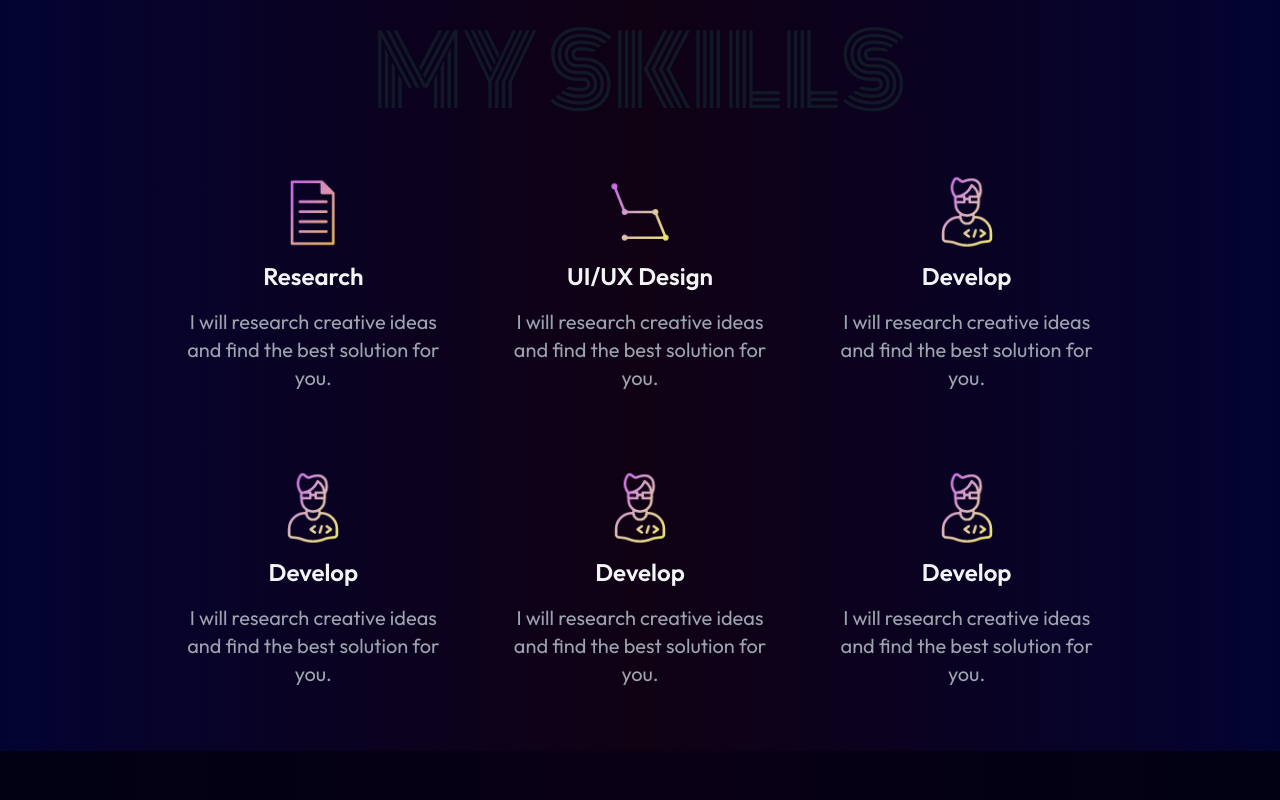
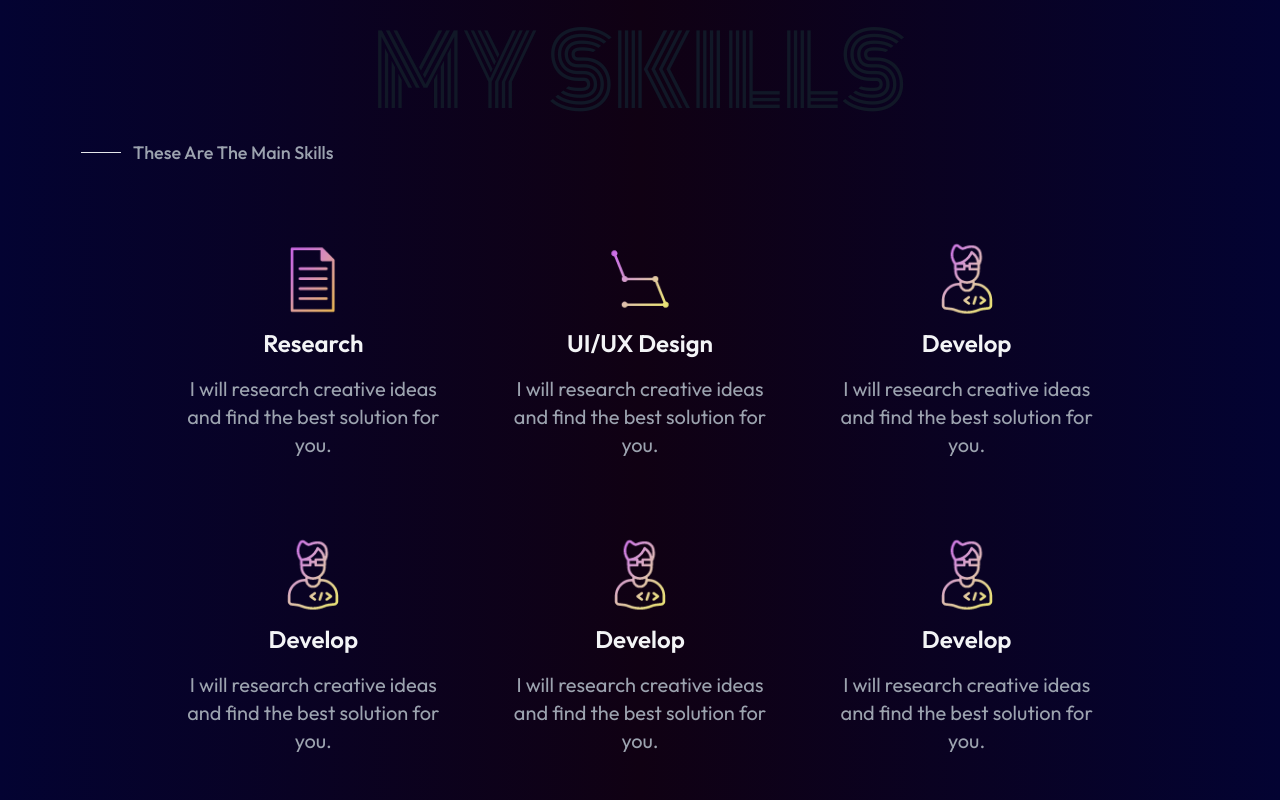
Before and after one commit to Mhatre2/Rutvik-Protfolio, a Next.js app: page / in a window 1280 px wide. Shown: the part 2100-2900 px from the top of the page. Built offline with nearby package versions, Linux system fonts and the light colour scheme.

Commit message:
update profile

```diff
--- a/Components/Home/ProtfolioService.js
+++ b/Components/Home/ProtfolioService.js
@@ -3,7 +3,7 @@ import { motion } from "framer-motion";
 import {
   headerAnimation,
   imageAnimation,
-  rightAnimation,
+  leftAnimation,
   upAnimation,downAnimation
 } from "../../styles/Animation";
 import { useScroll } from "../UseScroll";
@@ -52,7 +52,15 @@ const ProtfolioService = () => {
           <motion.div className="text-6xl lg:text-8xl uppercase text-center font-monoton text-gray-900 py-5"    variants={downAnimation}
           animate={controls}
           transition={{ delay: 0.2, type: "tween" }}>My skills</motion.div>
-      <div className="grid grid-cols-1 sm:grid-cols-2 lg:grid-cols-3 lg:gap-5 lg:px-20">
+             <motion.div className="flex items-center gap-3"  variants={leftAnimation}
+                animate={controls}
+                transition={{ delay: 0.1, type: "tween" }}>
+          <hr className="w-10 bg-white "/>
+          <span className="lg:text-[18px] font-medium text-gray-400 capitalize">
+         These are the main skills
+          </span>
+        </motion.div>
+      <div className="grid grid-cols-1 sm:grid-cols-2 lg:grid-cols-3 lg:gap-5 lg:px-20 py-10">
         {Categories.map((category, i) => (
           <motion.div
             key={i}
```
